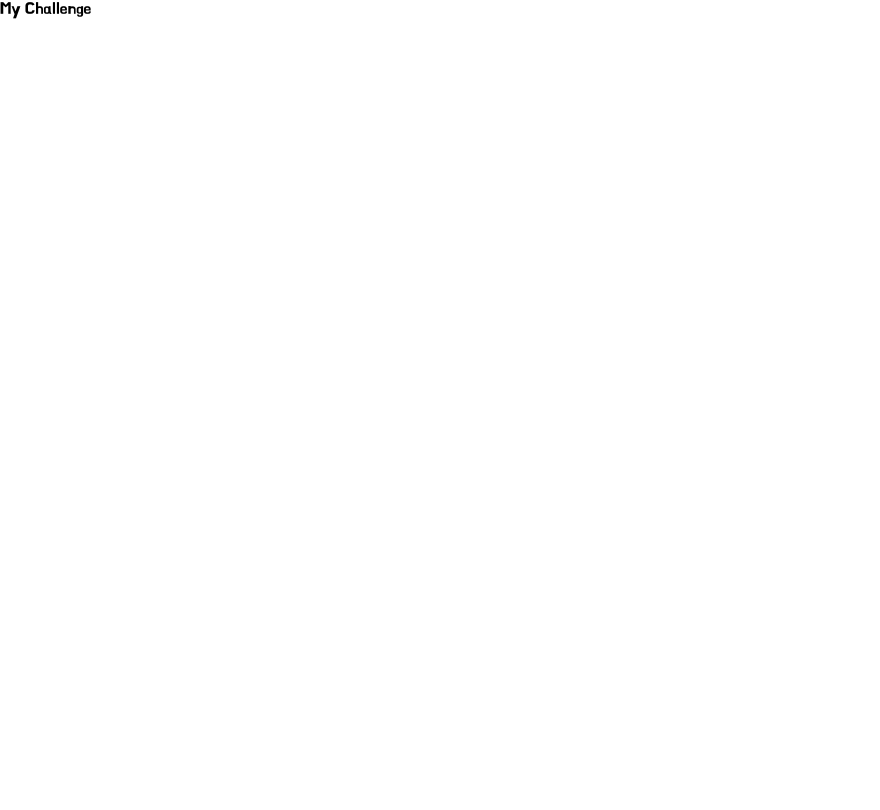
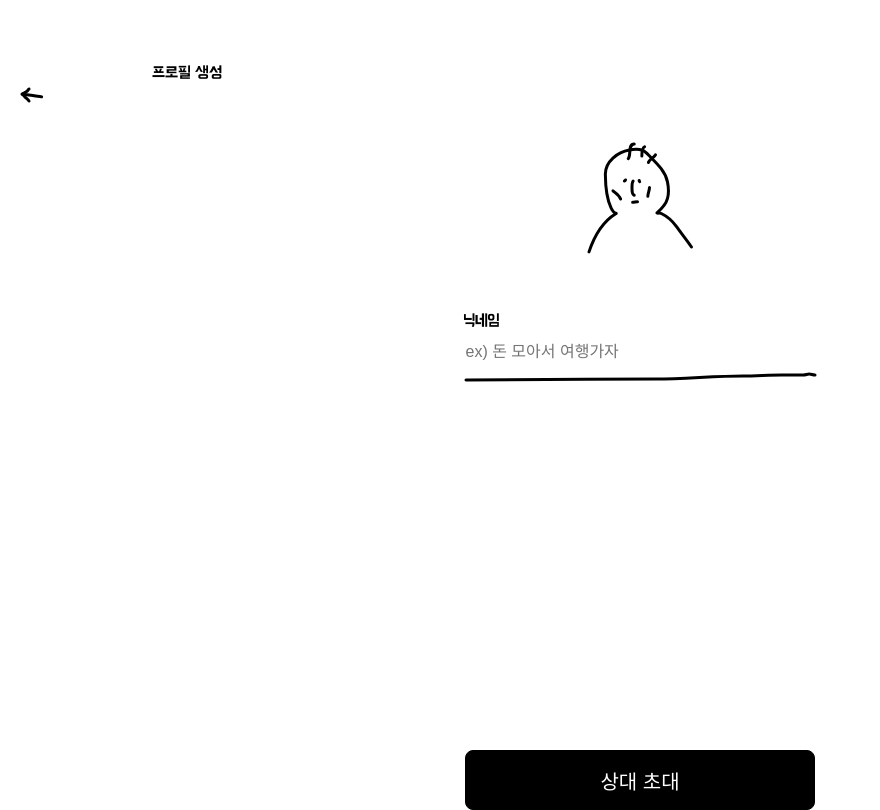
Before and after one commit to unithon-9th-10th/10-Beggar-Front, a Next.js app in the folder beggar/: page /createUser in a window 1280 px wide. Shown: the whole page, without its empty margins (0-880 px from the left). Built offline with nearby package versions, Linux system fonts and the light colour scheme.

Commit message:
feat: 유저 생성 퍼블리싱

```diff
--- a/beggar/components/common/defaultBtn/index.tsx
+++ b/beggar/components/common/defaultBtn/index.tsx
@@ -25,6 +25,10 @@ const DefaultBtnBox = styled.input<{
   color: ${({ theme }) => theme.color.white};
   font-size: 20px;
   font-weight: 400;
+  ::disabled {
+    border: none;
+    background-color: ${({ theme }) => theme.color.light_gray};
+  }
 `;
 
 export default DefaultBtn;
--- /dev/null
+++ b/beggar/components/createUser/index.tsx
@@ -0,0 +1,91 @@
+import React, { useState } from "react";
+import styled from "styled-components";
+import Image from "next/image";
+import Arrow from "../../assets/img/common/leftArrow.svg";
+import People from "../../assets/img/common/peopleImg.svg";
+import line from "../../assets/img/common/line.svg";
+import DefaultBtn from "../common/defaultBtn";
+
+const CreateUser = () => {
+  const [content, setContent] = useState({
+    title: " ",
+    disabled: true,
+  });
+
+  const onChangeTitle = (e: React.ChangeEvent<HTMLInputElement>) => {
+    const { value } = e.target;
+    setContent({
+      ...content,
+      title: value,
+    });
+    if (content.title === "") {
+      setContent({ ...content, disabled: true });
+    } else {
+      setContent({ ...content, disabled: false });
+    }
+  };
+
+  return (
+    <div>
+      <Header>
+        <Image id="arrow" src={Arrow} alt="arrow" />
+        <p>프로필 생성</p>
+      </Header>
+      <Wrapper>
+        <Image id="people" src={People} alt="people" />
+        <InputDiv>
+          <p>닉네임</p>
+          <input
+            onChange={onChangeTitle}
+            placeholder="ex) 돈 모아서 여행가자"
+          />
+          <Image src={line} alt="line" />
+        </InputDiv>
+        <DefaultBtn
+          disabled={content.disabled}
+          height={60}
+          value={"상대 초대"}
+        />
+      </Wrapper>
+    </div>
+  );
+};
+
+const Wrapper = styled.div`
+  display: flex;
+  flex-direction: column;
+  justify-content: center;
+  align-items: center;
+`;
+
+const Header = styled.div`
+  display: flex;
+  padding: 0 20px;
+  margin-top: 48px;
+  > p {
+    margin-left: 108px;
+    margin-bottom: 62px;
+  }
+`;
+
+const InputDiv = styled.div`
+  margin-bottom: 368px;
+  display: flex;
+  flex-direction: column;
+  justify-content: center;
+  > p {
+    margin: 58px 0 14px 0;
+    font-size: 16px;
+    font-weight: 400;
+  }
+  > input {
+    width: 350px;
+    margin-bottom: 10px;
+    border: none;
+    outline: none;
+    font-size: 16px;
+    font-weight: 400;
+  }
+`;
+
+export default CreateUser;
--- /dev/null
+++ b/beggar/pages/createUser.tsx
@@ -0,0 +1,9 @@
+import { NextPage } from "next";
+import React from "react";
+import CreateUser from "../components/createUser";
+
+const CreateUserPage: NextPage = () => {
+  return <CreateUser></CreateUser>;
+};
+
+export default CreateUserPage;
```
Also changed, not shown: beggar/assets/img/common/peopleImg.svg (added).
